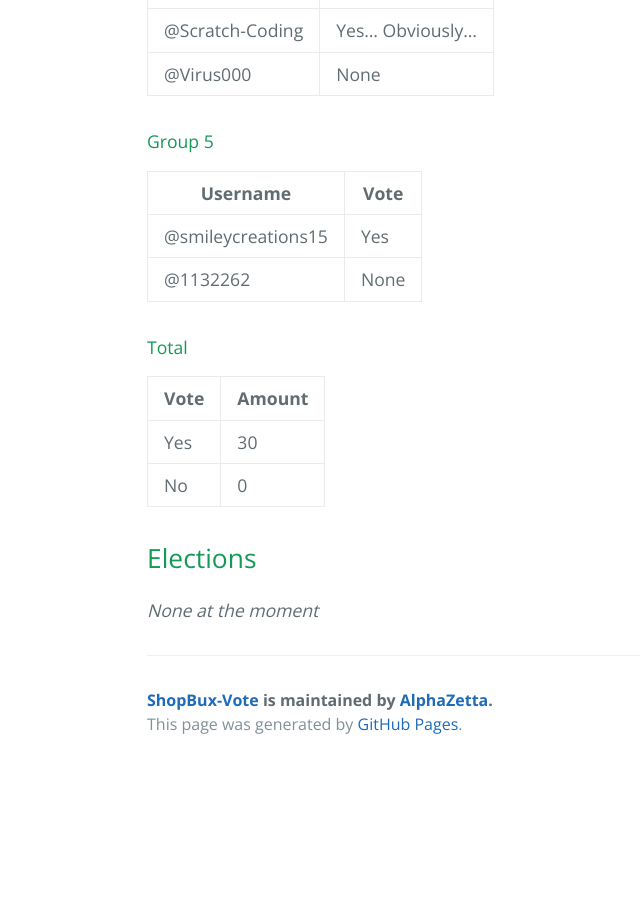
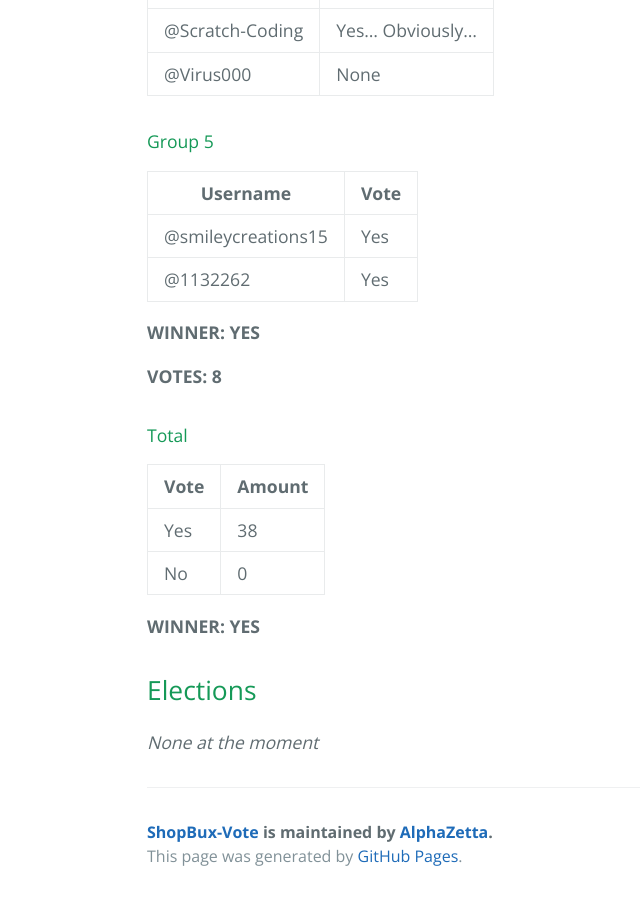
Before and after one commit to AlphaZetta/ShopBux-Vote, a Jekyll site: the page built from index.md, in a window 1280 px wide and 900 px high, scrolled down 1761 px. Shown: the whole window, without its empty margins (77-717 px from the left). Built offline with Jekyll 4.4.1, drawn with Linux system fonts in a browser that asks for light colours; the repository's description, which GitHub fills in, is left out; our own code applies the rules of GitHub Pages for plain Markdown files; before the commit the page ends 2529 px from its top, so only the background shows below that.

Commit message:
Update index.md

```diff
--- a/index.md
+++ b/index.md
@@ -56,14 +56,20 @@ Username | Vote
 Username | Vote
 -|-
 @smileycreations15 | Yes
-@1132262 | None
+@1132262 | Yes
+
+**WINNER: YES**
+
+**VOTES: 8**
 
 #### Total
 
 Vote | Amount
 -|-
-Yes | 30
+Yes | 38
 No | 0
+
+**WINNER: YES**
 
 ## Elections
 
```
